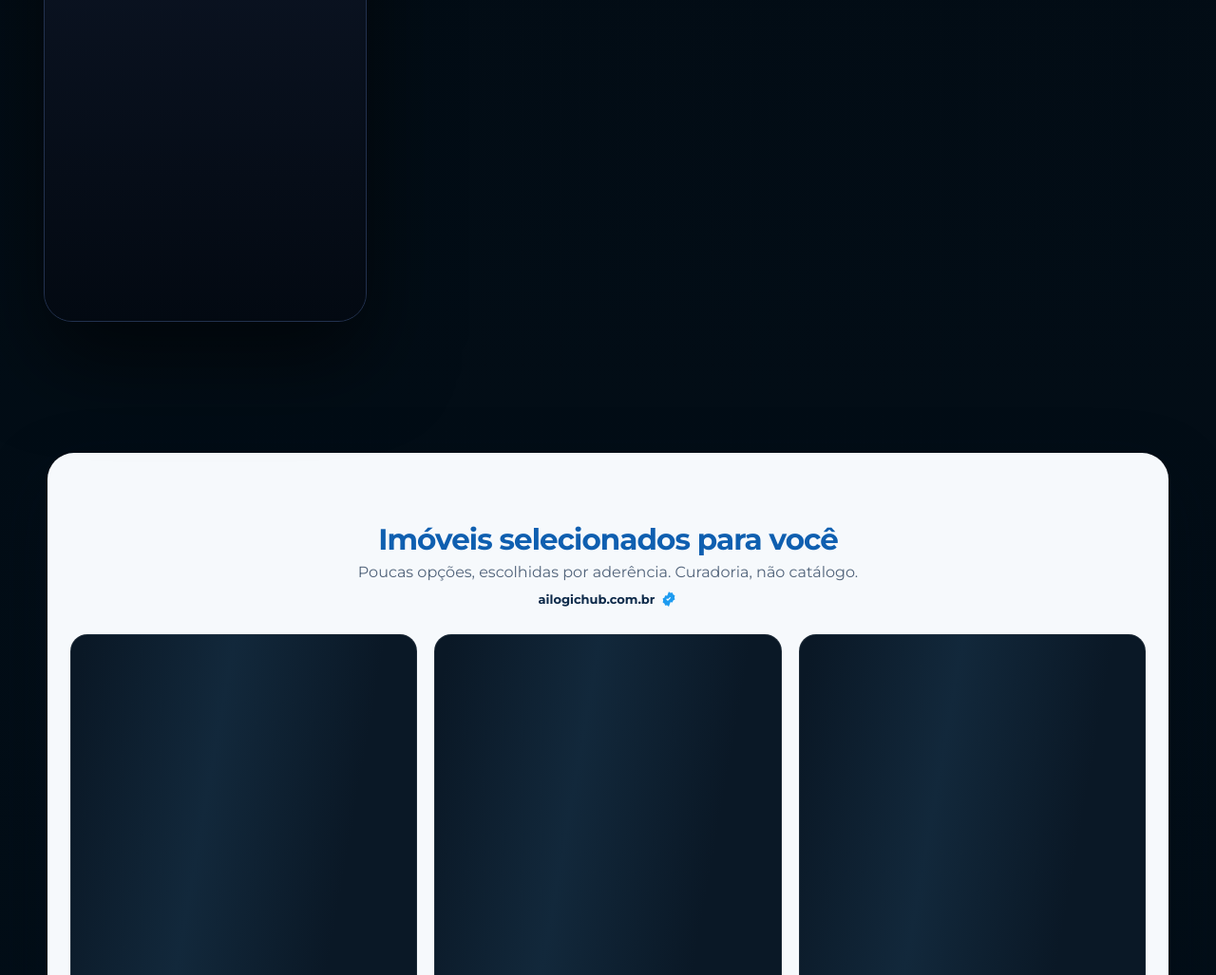
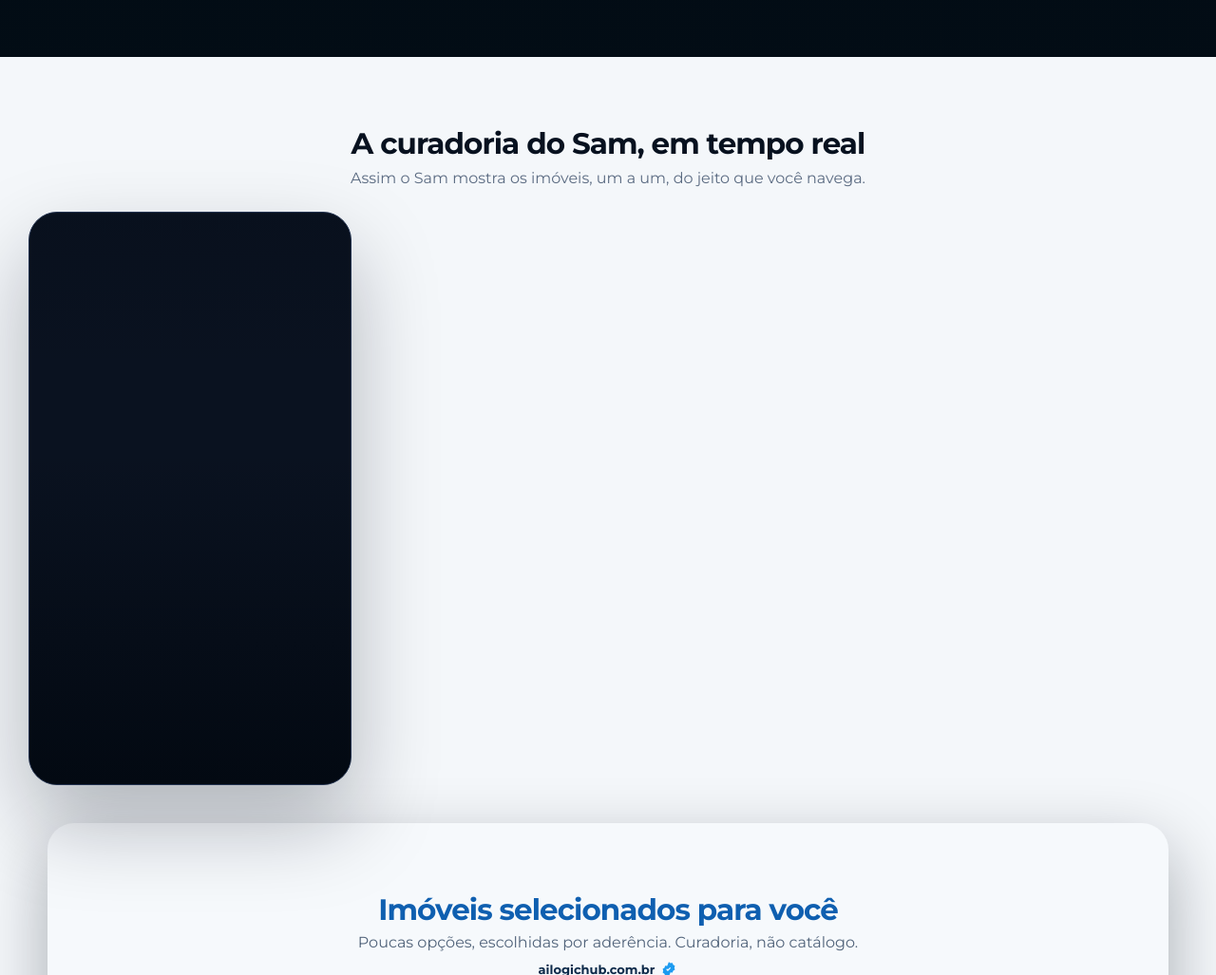
Before and after one commit to jhonattanitiuba-cmd/ailogichub-demo, a website: page bemvindo.html in a window 1280 px wide. Shown: the part 1540-2567 px from the top of the page at 95% size. Drawn offline with Linux system fonts and the light colour scheme; no server answers.

Commit message:
/bemvindo: separa story da secao do processo; secao 2 so o processo centralizado; story vira secao propria branco-gelo com telefone centralizado

```diff
--- a/bemvindo.html
+++ b/bemvindo.html
@@ -306,6 +306,13 @@ section+section{margin-top:0}
 .top::after{content:"";position:absolute;left:0;right:0;bottom:0;height:1px;background:linear-gradient(90deg,transparent,rgba(90,165,255,.55),transparent)}
 .top .nav-cta{display:flex;align-items:center;gap:8px}
 @media(max-width:900px){.top{grid-template-columns:1fr auto}.top nav{display:none;position:absolute;top:58px;left:14px;right:14px;padding:16px;background:#061326;flex-direction:column;border-radius:12px}.top nav.open{display:flex}.top .hamb{display:block}.top .saved-head{display:none}}
+
+/* story-sec */
+.story-sec{background:#f4f7fa;align-items:center}
+.story-sec .listing-head h2{color:#07111f}
+.story-sec .listing-head p{color:#5b6b82}
+.story-sec .story-wrap{min-height:auto;padding:22px 0 0}
+.phone-story{box-shadow:0 40px 90px rgba(3,12,24,.28)}
 </style>
 </head>
 <body>
@@ -341,7 +348,7 @@ section+section{margin-top:0}
 <article class="step"><div class="icon-circle"><svg class="icon"><use href="#i-calendar"/></svg></div><h3>Visita agendada</h3><p>Agenda para o parceiro com perfil confirmado.</p></article>
 <article class="step"><div class="icon-circle"><svg class="icon"><use href="#i-shield"/></svg></div><h3>Jornada completa</h3><p>Do primeiro contato às chaves.</p></article>
 </div>
-<div class="listing-head" id="imoveis"><h2>A curadoria do Sam, em tempo real</h2><p>Assim o Sam mostra os imóveis, um a um, do jeito que você navega.</p></div>
+</div></section><section class="section story-sec"><div class="container"><div class="listing-head" id="imoveis"><h2>A curadoria do Sam, em tempo real</h2><p>Assim o Sam mostra os imóveis, um a um, do jeito que você navega.</p></div>
 <div class="story-wrap"><div class="phone-story" id="story"></div></div>
 <section class="reco"><div class="container"><div class="reco-head"><h2>Imóveis selecionados para você</h2><p>Poucas opções, escolhidas por aderência. Curadoria, não catálogo.</p><div class="verified"><span>ailogichub.com.br</span><svg class="vseal" viewBox="0 0 24 24" aria-label="verificado"><path fill="#1d9bf0" d="M12 1.5l2.3 1.7 2.85-.28.94 2.71 2.49 1.42-.77 2.75.77 2.75-2.49 1.42-.94 2.71-2.85-.28L12 22.5l-2.3-1.87-2.85.28-.94-2.71-2.49-1.42.77-2.75-.77-2.75 2.49-1.42.94-2.71 2.85.28z"/><path fill="#fff" d="M10.6 14.5l-2.25-2.25 1.1-1.1 1.15 1.15 3.05-3.05 1.1 1.1z"/></svg></div></div><div class="reco-grid" id="recoGrid"></div><div class="reco-all"><a href="/site#imoveis" class="cta">Ver todos os imóveis <svg class="icon"><use href="#i-send"/></svg></a></div></div></section>
 <section class="sam-card"><div class="sam-person"><!-- Substitua src="" abaixo pela foto oficial do Sam. Ao preencher, altere via CSS .sam-photo-placeholder img{display:block} e remova/oculte o ::after. --><div class="sam-photo-placeholder"><img src="/assets/sam-avatar.png" alt="Foto do Sam"></div><div><h3>Sam</h3><div class="online">Online</div></div></div><div class="sam-copy"><p>Percebi que você prefere ambientes integrados, com muita luz natural e áreas de lazer completas. Quer ajustar algo na sua busca?</p><div class="chips"><button class="chip js-chat">Ver imóveis com vista</button><button class="chip js-chat">Até R$ 6 milhões</button><button class="chip js-chat">Mais opções como essas</button></div></div><div class="sam-scene"></div></section>
```
